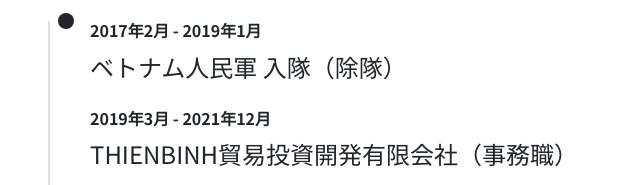
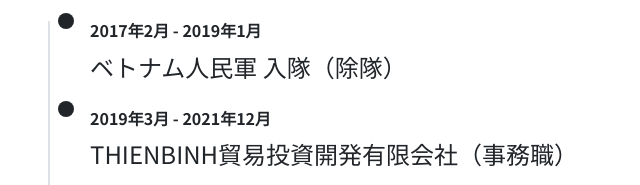
Before and after one commit to timothyanpham/rirekisho, a plain HTML site: page index.html in a window 1280 px wide. Shown: the part 1576-1761 px from the top of the page, 170-810 px from the left. Drawn offline with nearby package versions, Linux system fonts and the light colour scheme.

Commit message:
Update index.html

```diff
--- a/index.html
+++ b/index.html
@@ -252,7 +252,7 @@
           </div>
           <div class="mb-4 position-relative">
             <span
-              class="position-absolute top-0 start-0 translate-middle p-2 bg-bg-dark rounded-circle"
+              class="position-absolute top-0 start-0 translate-middle p-2 bg-dark rounded-circle"
             ></span>
             <h6 class="fw-bold">2019年3月 - 2021年12月</h6>
             <p class="mb-1">THIENBINH貿易投資開発有限会社（事務職）</p>
```
